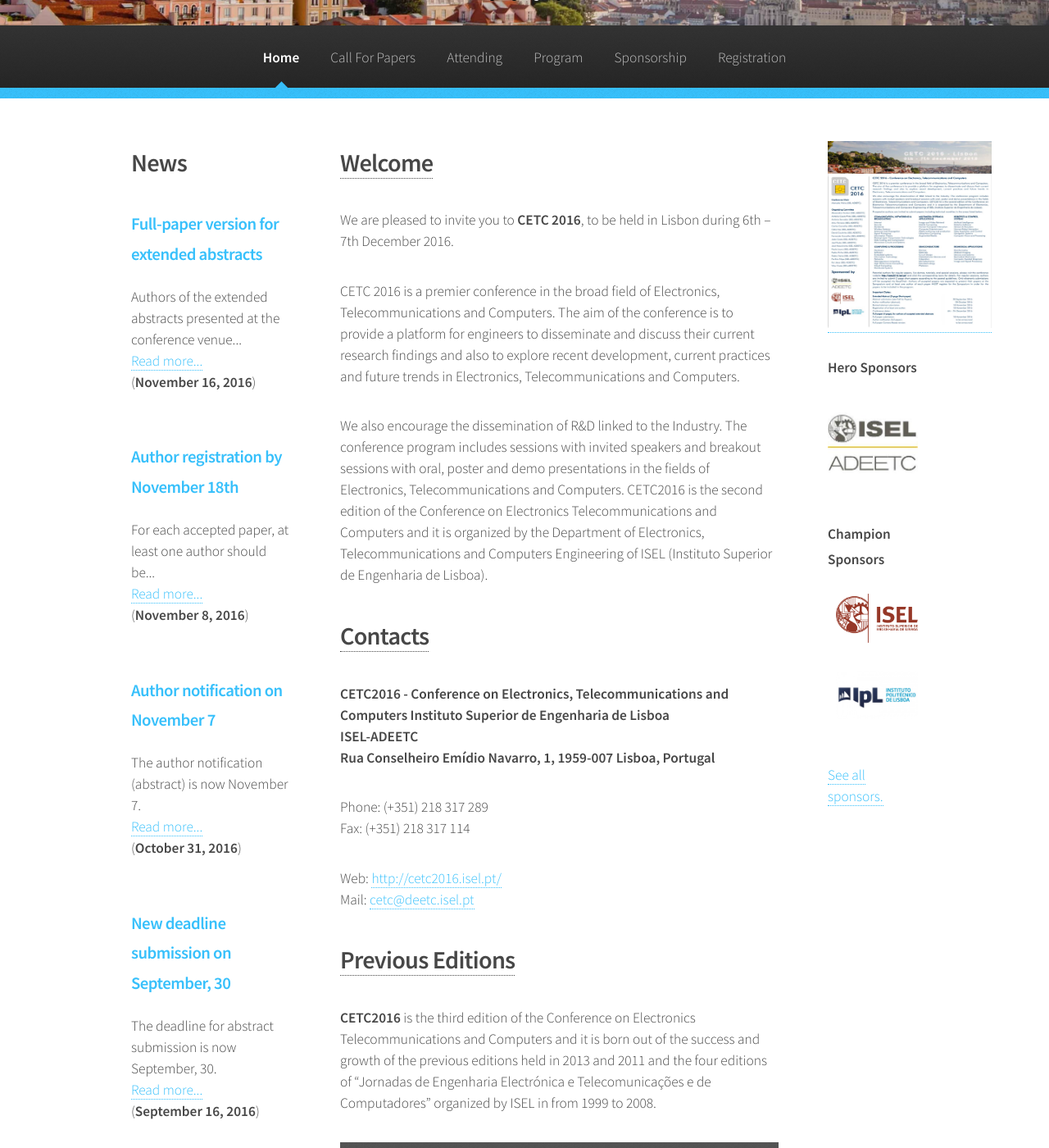
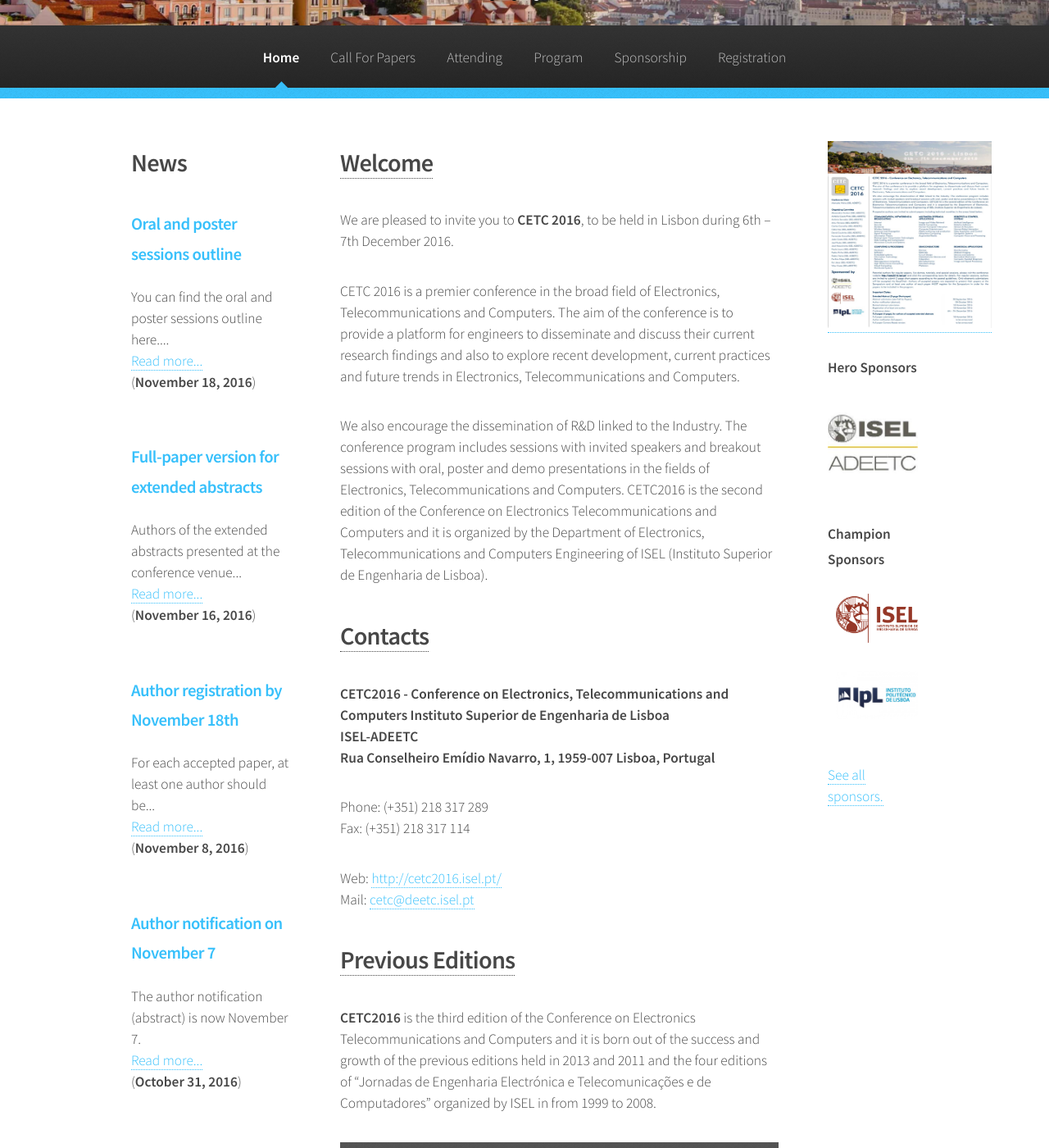
Before and after one commit to cetc2016/cetc2016.github.io, a Jekyll site: the page built from index.html, in a window 1280 px wide and 1400 px high, scrolled down 423 px. Shown: the whole window at 82% size. Built offline with Jekyll 4.4.1, drawn with Linux system fonts in a browser that asks for light colours; the list of posts is cut into pages by our own code; some of the changed text lies outside the part shown.

Commit message:
Fix post date

```diff
--- a/_posts/2016-11-18-program-outline.md
+++ b/_posts/2016-11-18-program-outline.md
@@ -1,7 +1,7 @@
 ---
 layout: post
 title: Oral and poster sessions outline
-date: 2015-12-29
+date: 2016-11-18
 type: post
 published: true
 status: publish
```
